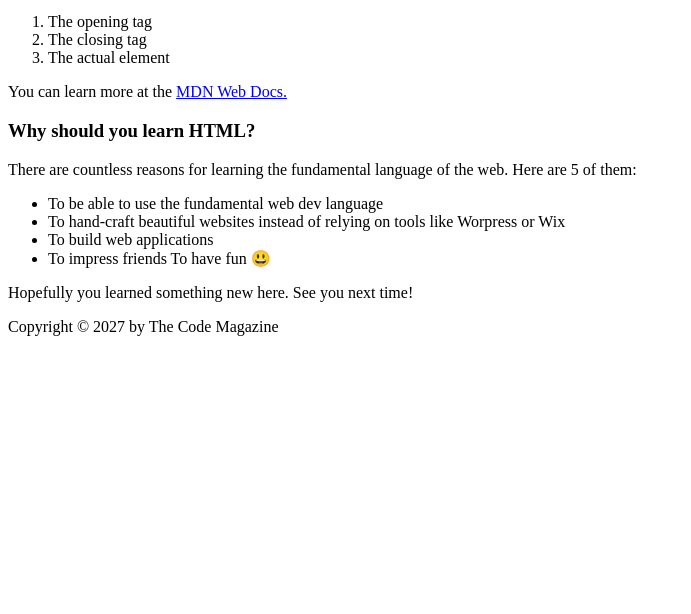
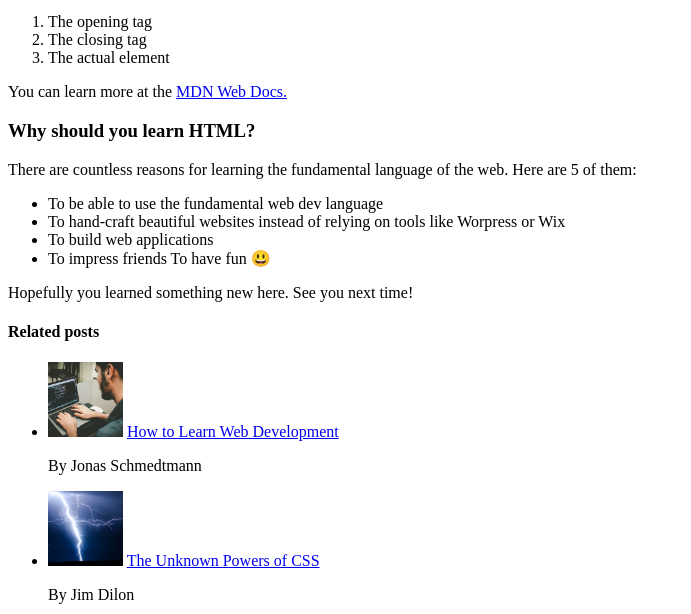
Before and after one commit to barbara-amaral/HTML-CSS-Course, a plain HTML site: page index.html in a window 1280 px wide. Shown: the part 690-1304 px from the top of the page, without its empty margins (0-691 px from the left). Before the commit the page ends 1034 px from the top, so only its background shows below. Drawn offline with Linux system fonts and the light colour scheme.

Commit message:
Implementing related posts.

```diff
--- a/index.html
+++ b/index.html
@@ -106,6 +106,35 @@
       <p>Hopefully you learned something new here. See you next time!</p>
     </article>
 
+    <aside>
+      <h4>Related posts</h4>
+      <ul>
+        <li>
+          <img
+            src="./img/related-1.jpg"
+            alt="Picture of a man typing on his computer"
+            width="75px"
+          />
+          <a href="#">How to Learn Web Development</a>
+          <p>By Jonas Schmedtmann</p>
+        </li>
+        <li>
+          <img src="./img/related-2.jpg" alt="Lightning picture" width="75px" />
+          <a href="#">The Unknown Powers of CSS</a>
+          <p>By Jim Dilon</p>
+        </li>
+        <li>
+          <img
+            src="./img/related-3.jpg"
+            alt="JavaScript code on a computer screen"
+            width="75px"
+          />
+          <a href="#">Why Javascript is Awesome</a>
+          <p>By Matilda</p>
+        </li>
+      </ul>
+    </aside>
+
     <footer>Copyright &copy; 2027 by The Code Magazine</footer>
   </body>
 </html>
```
